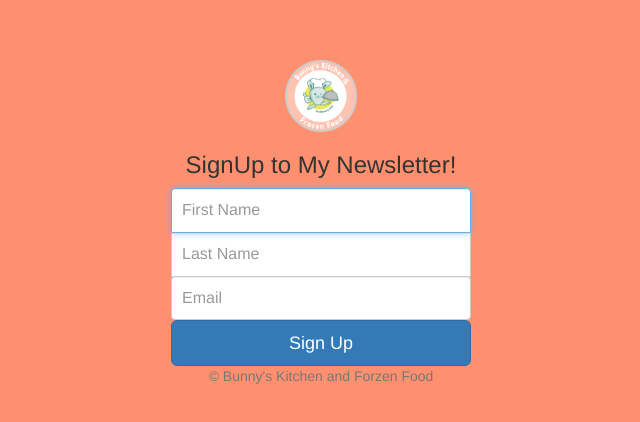
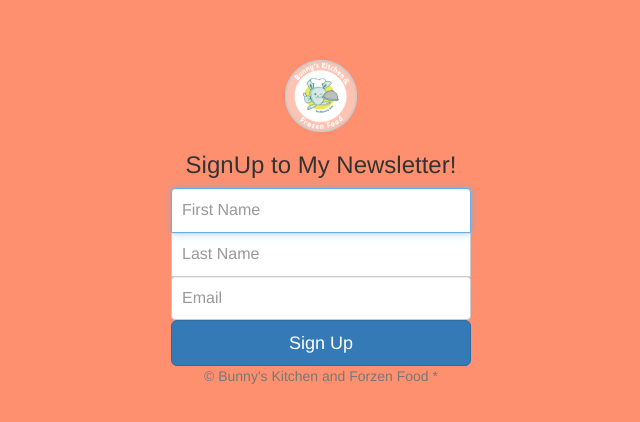
Before and after one commit to muhalfatih20/testing, a website: page signup.html in a window 1280 px wide. Shown: the part 172-594 px from the top of the page, 319-959 px from the left. Drawn offline with nearby package versions, Linux system fonts and the light colour scheme.

Commit message:
commit new

```diff
--- a/signup.html
+++ b/signup.html
@@ -33,7 +33,7 @@
 
 
       <button class="btn btn-lg btn-primary btn-block" type="submit">Sign Up</button>
-      <p class="mt-5 mb-3 text-muted">&copy Bunny's Kitchen and Forzen Food</p>
+      <p class="mt-5 mb-3 text-muted">&copy Bunny's Kitchen and Forzen Food *</p>
 </form>
 </body>
 </html>
```
